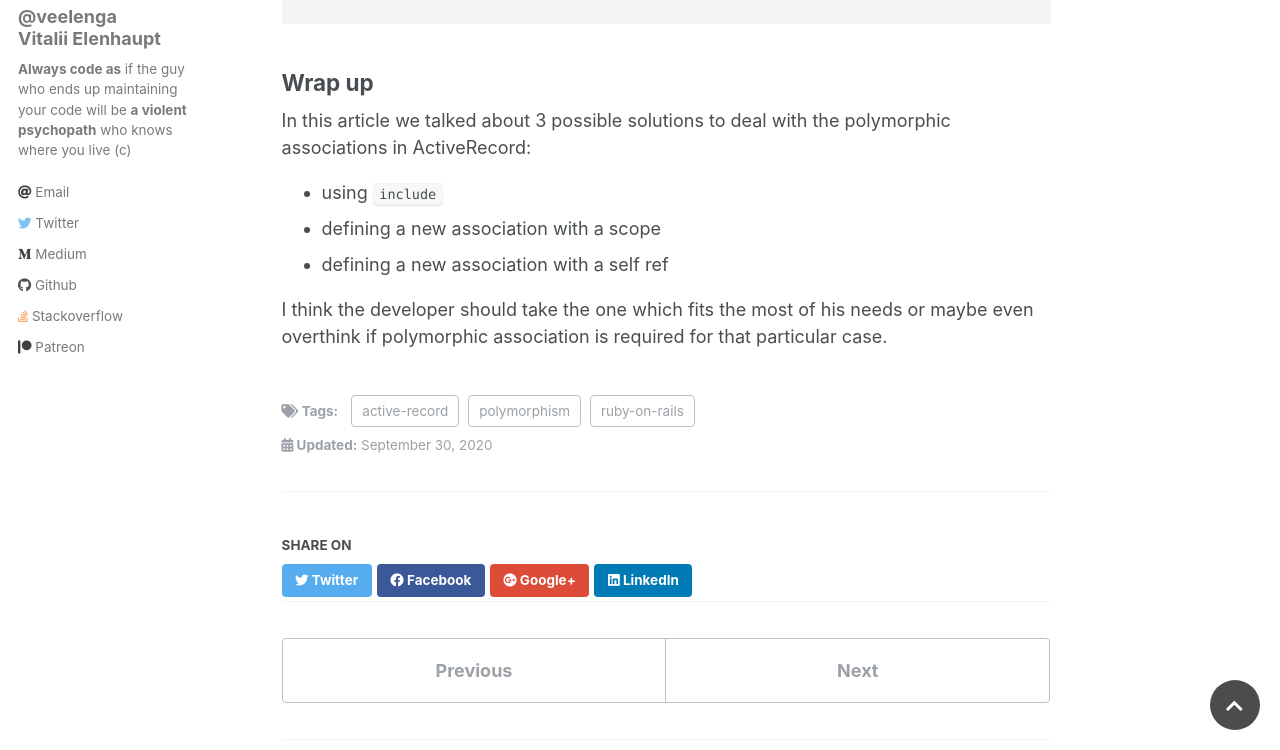
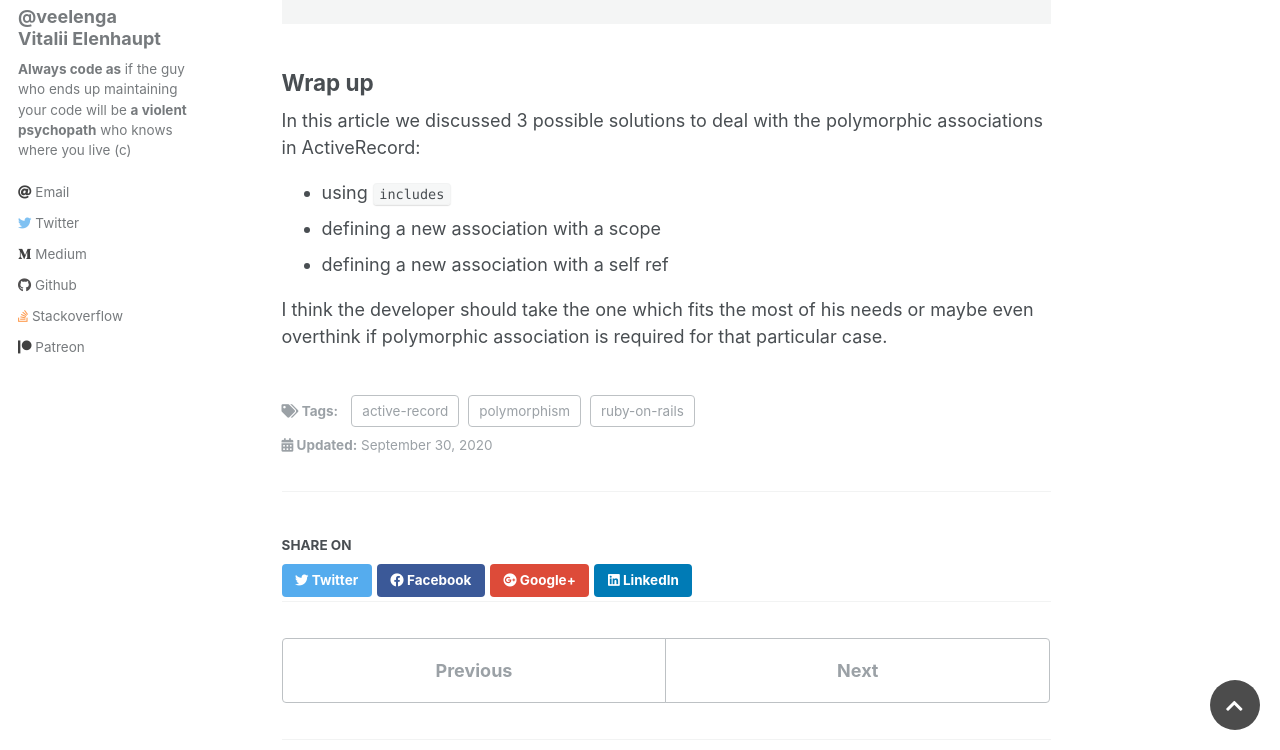
Before and after one commit to veelenga/veelenga.github.io, a Jekyll site: the page built from _posts/2020-09-30-joining-polymorphic-associations.markdown, in a window 1280 px wide and 900 px high, scrolled down 3121 px, cut to the strip 150-900 px from the top of the window. Built offline with Jekyll 4.4.1, drawn with Linux system fonts in a browser that asks for light colours; comment, search, counter and statistics services are not loaded.

Commit message:
Fix wording

```diff
--- a/_posts/2020-09-30-joining-polymorphic-associations.markdown
+++ b/_posts/2020-09-30-joining-polymorphic-associations.markdown
@@ -142,10 +142,10 @@ But anyway it still works, even if it has one extra join to the self table:
 
 ## Wrap up
 
-In this article we talked about 3 possible solutions to deal with the polymorphic associations
+In this article we discussed 3 possible solutions to deal with the polymorphic associations
 in ActiveRecord:
 
-* using `include`
+* using `includes`
 * defining a new association with a scope
 * defining a new association with a self ref
 
```
